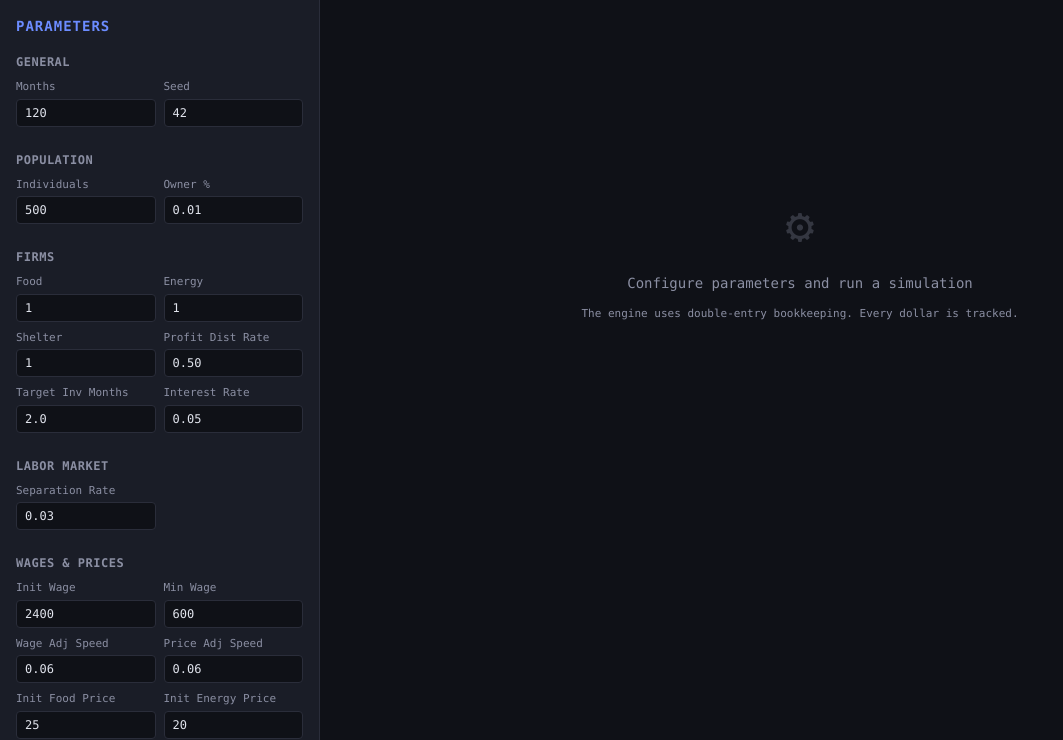
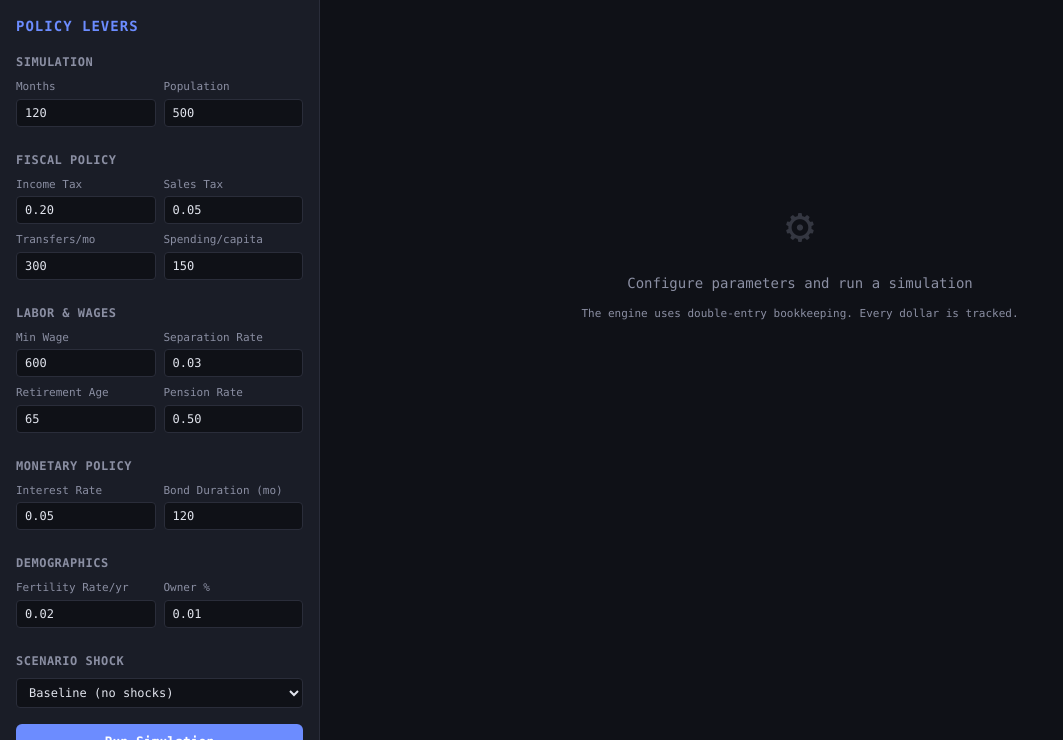
Before and after one commit to kirkian95-eng/vibe_sim, a Flask app: page / in a window 1280 px wide. Shown: the part 81-821 px from the top of the page, without its empty margins (0-1063 px from the left). Run offline with Flask 3, Linux system fonts and the light colour scheme; some libraries are stand-ins or nearby versions.

Commit message:
Reorganize dashboard: policy levers up top, advanced toggle with warning
Policy Levers (always visible): simulation setup, fiscal policy,
labor & wages, monetary policy, demographics, scenario shocks.

Advanced / Model Assumptions (collapsed toggle): initial prices,
productivity, consumption needs, adjustment speeds, firm internals,
mortality tuning, healthcare costs, bond rate bounds, seed.

Warning banner on expand: "These parameters are co-calibrated.
Changing one in isolation can produce unstable or unrealistic results."

Firm counts (food/energy/healthcare) moved to hidden inputs since
they're fixed at 1.

Co-Authored-By: Claude Opus 4.6 <noreply@anthropic.com>

```diff
--- a/dashboard/templates/index.html
+++ b/dashboard/templates/index.html
@@ -331,167 +331,21 @@
 
     <div class="container">
         <div class="sidebar">
-            <h2>Parameters</h2>
-
-            <h3>General</h3>
+            <h2>Policy Levers</h2>
+
+            <h3>Simulation</h3>
             <div class="param-row">
                 <div>
                     <label>Months</label>
                     <input type="number" id="num_months" value="120" min="6" max="1200">
                 </div>
                 <div>
-                    <label>Seed</label>
-                    <input type="number" id="seed" value="42">
+                    <label>Population</label>
+                    <input type="number" id="num_individuals" value="500" min="50" max="10000">
                 </div>
             </div>
 
-            <h3>Population</h3>
-            <div class="param-row">
-                <div>
-                    <label>Individuals</label>
-                    <input type="number" id="num_individuals" value="500" min="50" max="10000">
-                </div>
-                <div>
-                    <label>Owner %</label>
-                    <input type="number" id="owner_fraction" value="0.01" step="0.01" min="0.005" max="0.2">
-                </div>
-            </div>
-
-            <h3>Firms</h3>
-            <div class="param-row">
-                <div>
-                    <label>Food</label>
-                    <input type="number" id="num_food_firms" value="1" min="1" max="1" title="Fixed at 1 firm per good type">
-                </div>
-                <div>
-                    <label>Energy</label>
-                    <input type="number" id="num_energy_firms" value="1" min="1" max="1" title="Fixed at 1 firm per good type">
-                </div>
-            </div>
-            <div class="param-row">
-                <div>
-                    <label>Shelter</label>
-                    <input type="number" id="num_shelter_firms" value="1" min="1" max="20" title="Landlord firms that own and rent housing">
-                </div>
-                <div>
-                    <label>Profit Dist Rate</label>
-                    <input type="number" id="profit_distribution_rate" value="0.50" step="0.05" min="0" max="1.0">
-                </div>
-            </div>
-            <div class="param-row">
-                <div>
-                    <label>Target Inv Months</label>
-                    <input type="number" id="target_inventory_months" value="2.0" step="0.5" min="0.5" max="12">
-                </div>
-                <div>
-                    <label>Interest Rate</label>
-                    <input type="number" id="interest_rate" value="0.05" step="0.01" min="0" max="0.5">
-                </div>
-            </div>
-
-            <h3>Labor Market</h3>
-            <div class="param-row">
-                <div>
-                    <label>Separation Rate</label>
-                    <input type="number" id="job_separation_rate" value="0.03" step="0.01" min="0" max="0.5" title="Monthly probability of job loss → frictional unemployment">
-                </div>
-                <div></div>
-            </div>
-
-            <h3>Wages &amp; Prices</h3>
-            <div class="param-row">
-                <div>
-                    <label>Init Wage</label>
-                    <input type="number" id="initial_wage" value="2400" min="10" max="15000">
-                </div>
-                <div>
-                    <label>Min Wage</label>
-                    <input type="number" id="min_wage" value="600" min="0" max="10000">
-                </div>
-            </div>
-            <div class="param-row">
-                <div>
-                    <label>Wage Adj Speed</label>
-                    <input type="number" id="wage_adjustment_speed" value="0.06" step="0.01" min="0" max="0.5">
-                </div>
-                <div>
-                    <label>Price Adj Speed</label>
-                    <input type="number" id="price_adjustment_speed" value="0.06" step="0.01" min="0" max="0.5">
-                </div>
-            </div>
-            <div class="param-row">
-                <div>
-                    <label>Init Food Price</label>
-                    <input type="number" id="initial_food_price" value="25" min="1" max="10000">
-                </div>
-                <div>
-                    <label>Init Energy Price</label>
-                    <input type="number" id="initial_energy_price" value="20" min="1" max="10000">
-                </div>
-            </div>
-            <div class="param-row">
-                <div>
-                    <label>Initial Rent</label>
-                    <input type="number" id="initial_shelter_price" value="720" min="10" max="10000">
-                </div>
-                <div></div>
-            </div>
-
-            <h3>Production</h3>
-            <div class="param-row">
-                <div>
-                    <label>Food Productivity</label>
-                    <input type="number" id="food_productivity" value="2.25" step="0.25" min="0.1" max="50">
-                </div>
-                <div>
-                    <label>Energy Productivity</label>
-                    <input type="number" id="energy_productivity" value="2.25" step="0.25" min="0.1" max="50">
-                </div>
-            </div>
-            <div class="param-row">
-                <div>
-                    <label>HC Productivity</label>
-                    <input type="number" id="healthcare_productivity" value="5.0" step="0.5" min="0.1" max="50">
-                </div>
-                <div>
-                    <label>Shelter Productivity</label>
-                    <input type="number" id="shelter_productivity" value="0.8" step="0.1" min="0.1" max="50">
-                </div>
-            </div>
-            <div class="param-row">
-                <div>
-                    <label>Labor Share</label>
-                    <input type="number" id="labor_share" value="0.7" step="0.05" min="0.1" max="0.95">
-                </div>
-                <div>
-                    <label>Capital Share</label>
-                    <input type="number" id="capital_share" value="0.3" step="0.05" min="0.05" max="0.9">
-                </div>
-            </div>
-
-            <h3>Consumption</h3>
-            <div class="param-row">
-                <div>
-                    <label>Food Need</label>
-                    <input type="number" id="food_need" value="1.0" step="0.1" min="0.1" max="10">
-                </div>
-                <div>
-                    <label>Energy Need</label>
-                    <input type="number" id="energy_need" value="1.0" step="0.1" min="0.1" max="10">
-                </div>
-            </div>
-            <div class="param-row">
-                <div>
-                    <label>Shelter Need</label>
-                    <input type="number" id="shelter_need" value="1.0" step="0.1" min="0.1" max="10">
-                </div>
-                <div>
-                    <label>Child Food Frac</label>
-                    <input type="number" id="child_food_fraction" value="0.5" step="0.1" min="0" max="1.0">
-                </div>
-            </div>
-
-            <h3>Government</h3>
+            <h3>Fiscal Policy</h3>
             <div class="param-row">
                 <div>
                     <label>Income Tax</label>
@@ -513,64 +367,50 @@
                 </div>
             </div>
 
-            <h3>Demographics</h3>
+            <h3>Labor &amp; Wages</h3>
+            <div class="param-row">
+                <div>
+                    <label>Min Wage</label>
+                    <input type="number" id="min_wage" value="600" min="0" max="10000">
+                </div>
+                <div>
+                    <label>Separation Rate</label>
+                    <input type="number" id="job_separation_rate" value="0.03" step="0.01" min="0" max="0.5" title="Monthly probability of job loss">
+                </div>
+            </div>
             <div class="param-row">
                 <div>
                     <label>Retirement Age</label>
                     <input type="number" id="retirement_age" value="65" min="50" max="80">
                 </div>
                 <div>
-                    <label>Pension Replace Rate</label>
+                    <label>Pension Rate</label>
                     <input type="number" id="pension_replacement_rate" value="0.50" step="0.05" min="0" max="1.0">
                 </div>
             </div>
+
+            <h3>Monetary Policy</h3>
             <div class="param-row">
                 <div>
-                    <label>Mortality Start Age</label>
-                    <input type="number" id="mortality_start_age" value="72" min="60" max="100">
+                    <label>Interest Rate</label>
+                    <input type="number" id="interest_rate" value="0.05" step="0.01" min="0" max="0.5">
                 </div>
                 <div>
-                    <label>Target Death Age</label>
-                    <input type="number" id="target_death_age" value="80" min="65" max="120">
+                    <label>Bond Duration (mo)</label>
+                    <input type="number" id="bond_duration_months" value="120" min="6" max="600">
                 </div>
             </div>
+
+            <h3>Demographics</h3>
             <div class="param-row">
                 <div>
                     <label>Fertility Rate/yr</label>
                     <input type="number" id="fertility_rate_annual" value="0.02" step="0.005" min="0" max="0.1">
                 </div>
-                <div></div>
-            </div>
-
-            <h3>Healthcare</h3>
-            <div class="param-row">
                 <div>
-                    <label>HC Firms</label>
-                    <input type="number" id="num_healthcare_firms" value="1" min="1" max="1" title="Fixed at 1 firm per good type">
-                </div>
-                <div>
-                    <label>Elder HC Mo Cost</label>
-                    <input type="number" id="elder_healthcare_monthly_cost" value="500" min="0" max="5000">
-                </div>
-            </div>
-
-            <h3>Bonds</h3>
-            <div class="param-row">
-                <div>
-                    <label>Bond Duration (mo)</label>
-                    <input type="number" id="bond_duration_months" value="120" min="6" max="600">
-                </div>
-                <div>
-                    <label>Bond Rate Min</label>
-                    <input type="number" id="bond_rate_min" value="0.005" step="0.005" min="0" max="0.5">
-                </div>
-            </div>
-            <div class="param-row">
-                <div>
-                    <label>Bond Rate Max</label>
-                    <input type="number" id="bond_rate_max" value="0.15" step="0.01" min="0.01" max="1.0">
-                </div>
-                <div></div>
+                    <label>Owner %</label>
+                    <input type="number" id="owner_fraction" value="0.01" step="0.01" min="0.005" max="0.2">
+                </div>
             </div>
 
             <h3>Scenario Shock</h3>
@@ -649,6 +652,18 @@ const PLOTLY_LAYOUT = {
     legend: { orientation: 'h', y: -0.15 },
     height: 280,
 };
+
+function toggleAdvanced() {
+    const section = document.getElementById('advanced-section');
+    const arrow = document.getElementById('advanced-arrow');
+    if (section.style.display === 'none') {
+        section.style.display = 'block';
+        arrow.innerHTML = '&#9660;';
+    } else {
+        section.style.display = 'none';
+        arrow.innerHTML = '&#9654;';
+    }
+}
 
 let currentData = null;
 let baselineData = null;
```
Also changed, not shown: other parts of dashboard/templates/index.html (+163 -0 lines).
